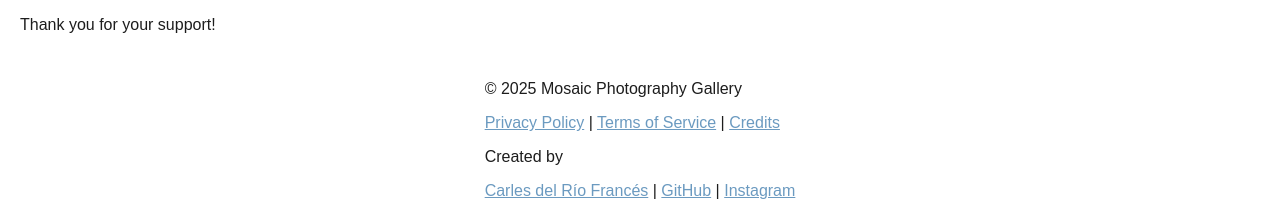
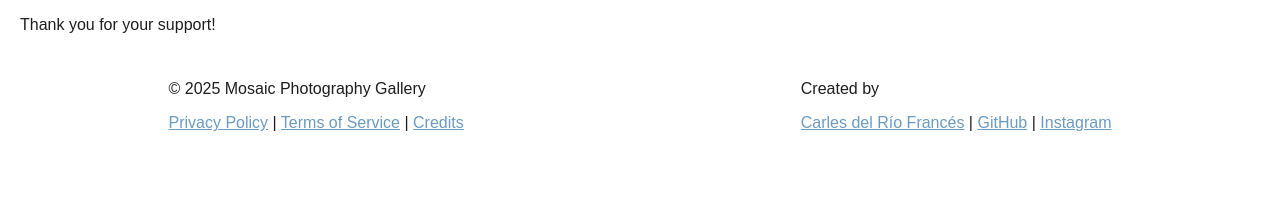
Before and after one commit to Carles11/mosaic-photography, a Next.js app: page /legal/credits in a window 1280 px wide. Shown: the part 818-1019 px from the top of the page. Built offline with nearby package versions, Linux system fonts and the light colour scheme.

Commit message:
footer fix

```diff
--- a/src/components/footer/Footer.tsx
+++ b/src/components/footer/Footer.tsx
@@ -13,6 +13,8 @@ const Footer: React.FC = () => {
             <a href="/legal/terms-of-service">Terms of Service</a> |{" "}
             <a href="/legal/credits">Credits</a>
           </p>
+        </div>{" "}
+        <div className={styles.footerItem}>
           <p>Created by </p>
           <p>
             <a
```
